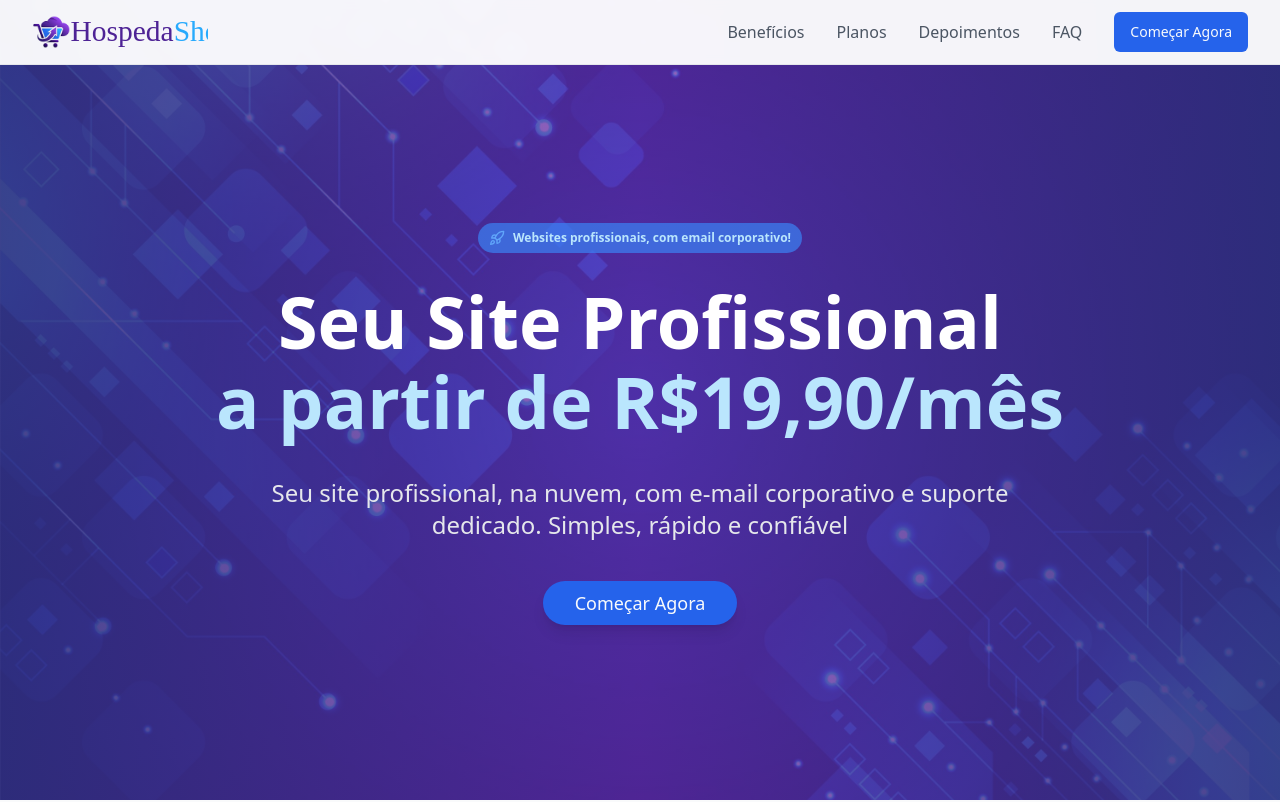
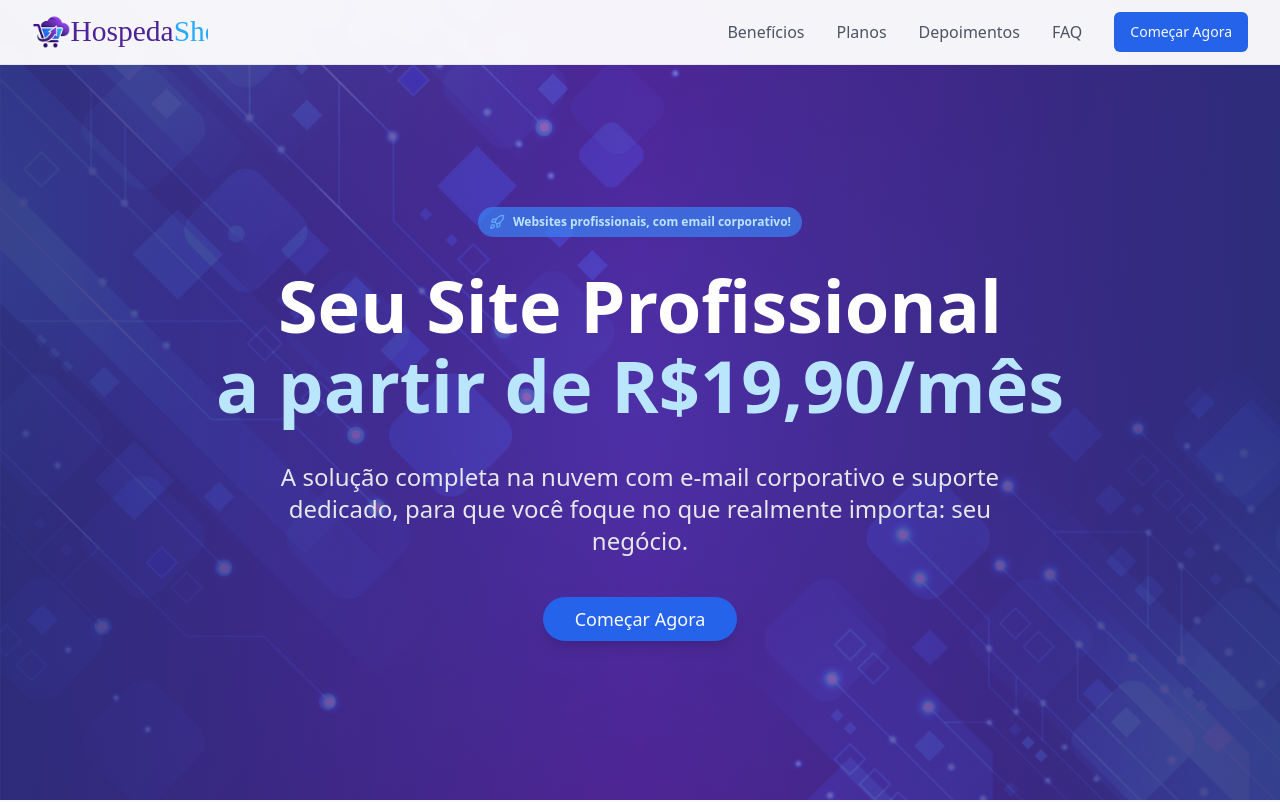
Before and after one commit to brennermoura/recorrentes, a React (Vite) app: page / in a window 1280 px wide. Shown: the top 802 px of the page. Built offline with nearby package versions, Linux system fonts and the light colour scheme.

Commit message:
reajuste hero

```diff
--- a/src/pages/Index.tsx
+++ b/src/pages/Index.tsx
@@ -171,8 +171,9 @@ export default function LandingPage() {
               </span>
             </h1>
             <p className="text-xl text-gray-200 mb-10 max-w-3xl mx-auto md:text-2xl">
-              Seu site profissional, na nuvem, com e-mail corporativo e suporte
-              dedicado. Simples, rápido e confiável
+              A solução completa na nuvem com e-mail corporativo e suporte
+              dedicado, para que você foque no que realmente importa: seu
+              negócio.
             </p>
             <Button
               size="lg"
```
